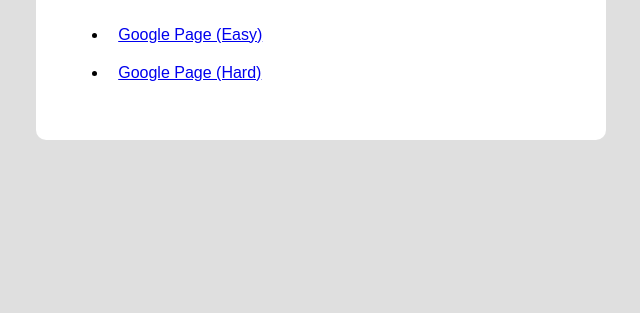
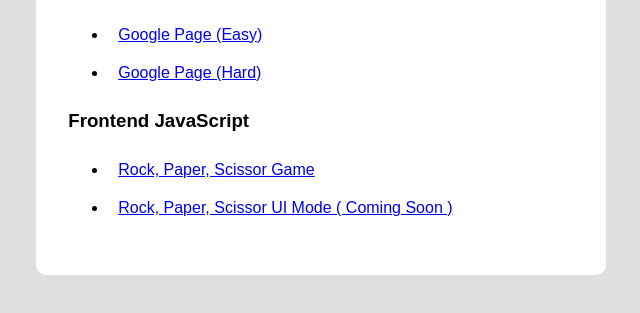
Before and after one commit to cobimr/the_odin_projects, a plain HTML site: page index.html in a window 1280 px wide. Shown: the part 145-458 px from the top of the page, without its empty margins (319-959 px from the left). Drawn offline with Linux system fonts and the light colour scheme.

Commit message:
Added hyperlink to the rock, paper, scissor game!

```diff
--- a/index.html
+++ b/index.html
@@ -38,6 +38,14 @@
                 <a href="https://cobimr.github.io/webdev_101_projects/google-hard">Google Page (Hard)</a>
             </li>
         </ul>
+        <h3>Frontend JavaScript</h3>
+        <ul>
+            <li> <a href="https://cobimr.github.io/webdev_101_projects/rpc-game-console/">Rock, Paper, Scissor Game</a>
+            </li>
+            <li>
+                <a href="#">Rock, Paper, Scissor UI Mode ( Coming Soon )</a>
+            </li>
+        </ul>
     </div>
 </body>
 
```
